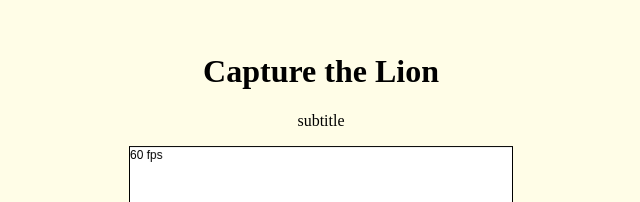
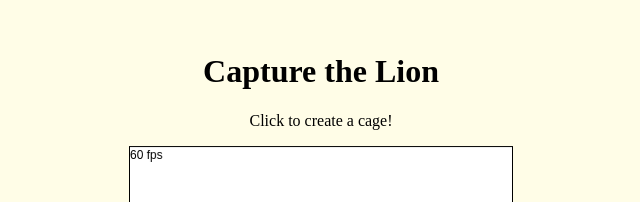
Before and after one commit to kimsaehun/ld37, a plain HTML site: page index.html in a window 1280 px wide. Shown: the part 167-369 px from the top of the page, without its empty margins (319-959 px from the left). Drawn offline with Linux system fonts and the light colour scheme.

Commit message:
Updated the subtitle

```diff
--- a/index.html
+++ b/index.html
@@ -8,7 +8,7 @@
 <body>
   <div id="game-container">
     <h1>Capture the Lion</h1>
-    <p>subtitle</p>
+    <p>Click to create a cage!</p>
     <canvas id="canvas" width="384" height="288"></canvas>
   </div>
 
```
